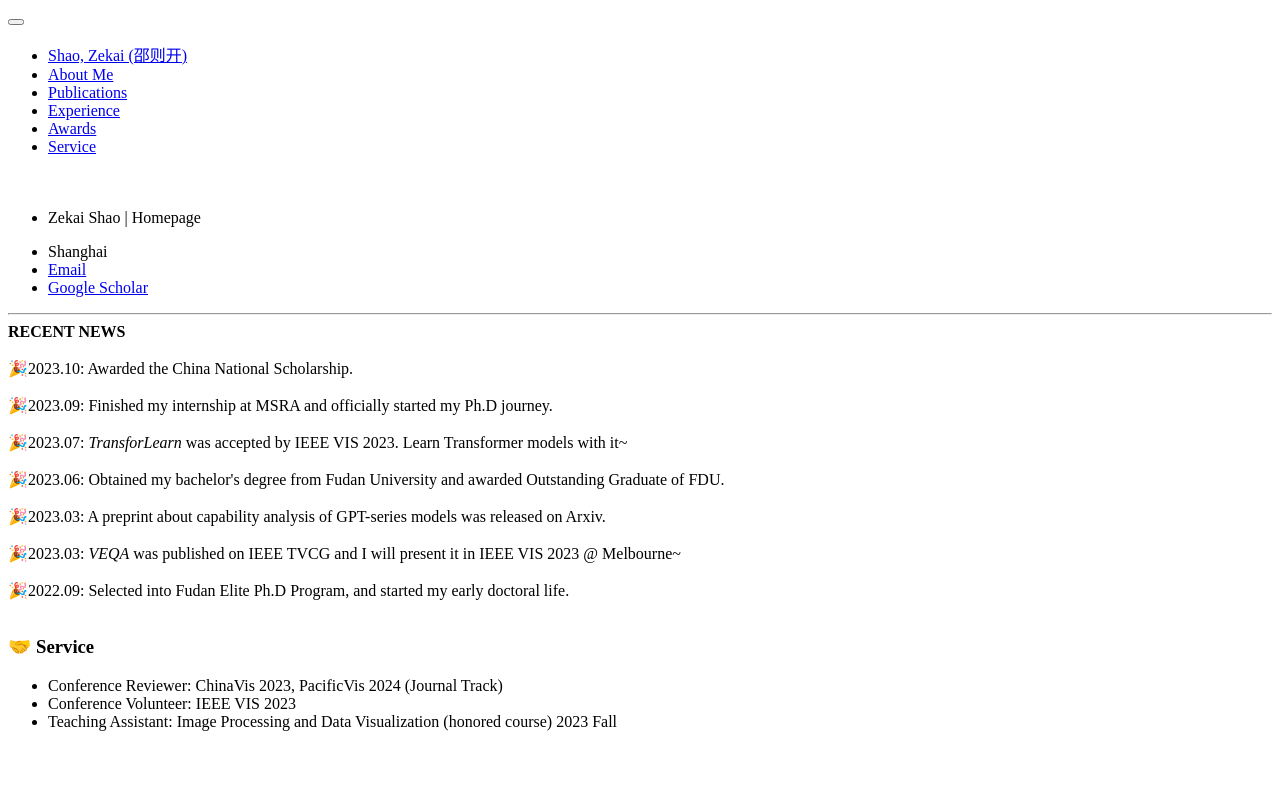
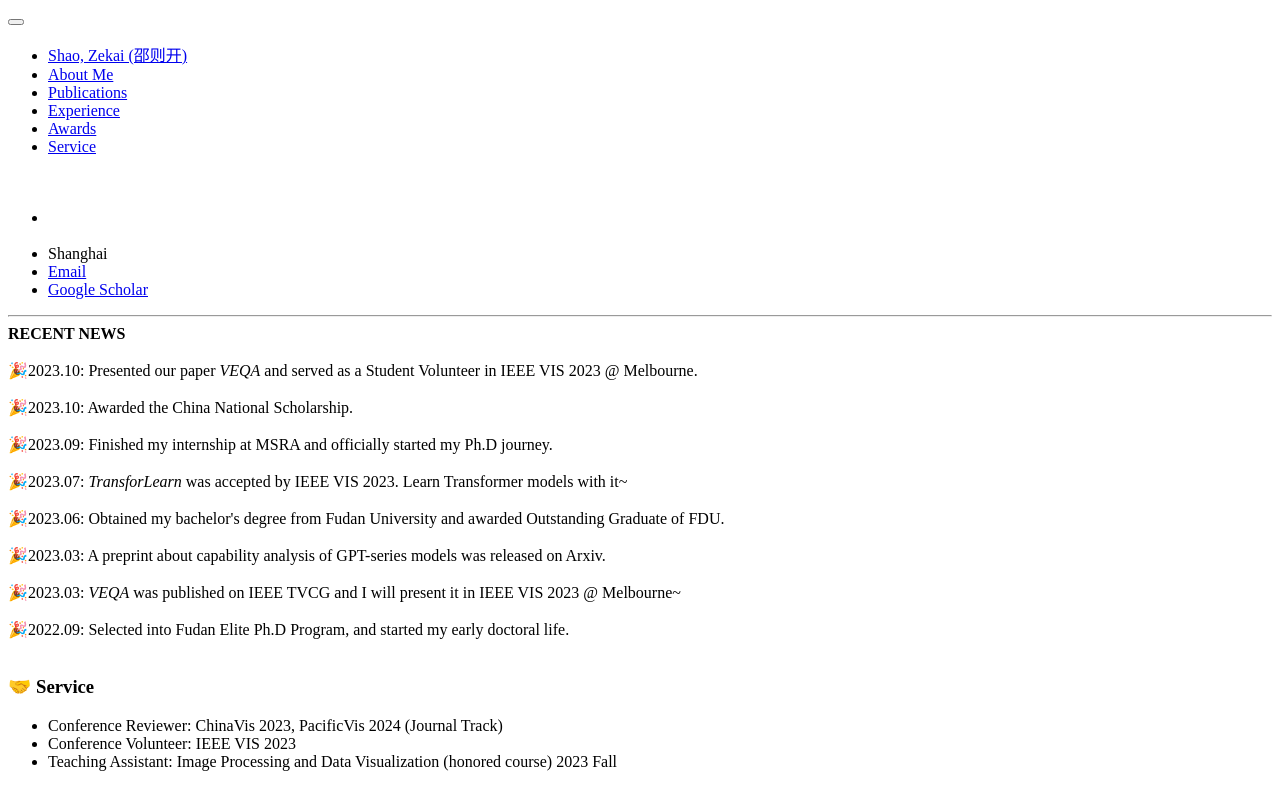
Before and after one commit to ZekaiShao25/ZekaiShao25.github.io, a Jekyll site: the page built from _pages/include/service.md, in a window 1280 px wide. Shown: the top 810 px of the page. Built offline with Jekyll 4.4.1, drawn with Linux system fonts in a browser that asks for light colours; our own code applies the rules of GitHub Pages for plain Markdown files.

Commit message:
update news

```diff
--- a/_config.yml
+++ b/_config.yml
@@ -7,7 +7,7 @@
 
 # Site Settings
 title                    : "Zekai Shao | Fudan University"
-description              : "Zekai Shao | Homepage"
+description              : ""
 repository               : "ZekaiShao25.github.io"
 google_scholar_stats_use_cdn : false
 
--- a/_includes/sidebar.html
+++ b/_includes/sidebar.html
@@ -15,6 +15,8 @@
 <hr/>
 <b> RECENT NEWS</b> <br><br>
 <div class="news">
+🎉2023.10: Presented our paper <i>VEQA</i> and served as a Student Volunteer in IEEE VIS 2023 @ Melbourne.<br><br>
+
 🎉2023.10: Awarded the China National Scholarship. <br><br>
 
 🎉2023.09: Finished my internship at MSRA and officially started my Ph.D journey.<br><br>
```
